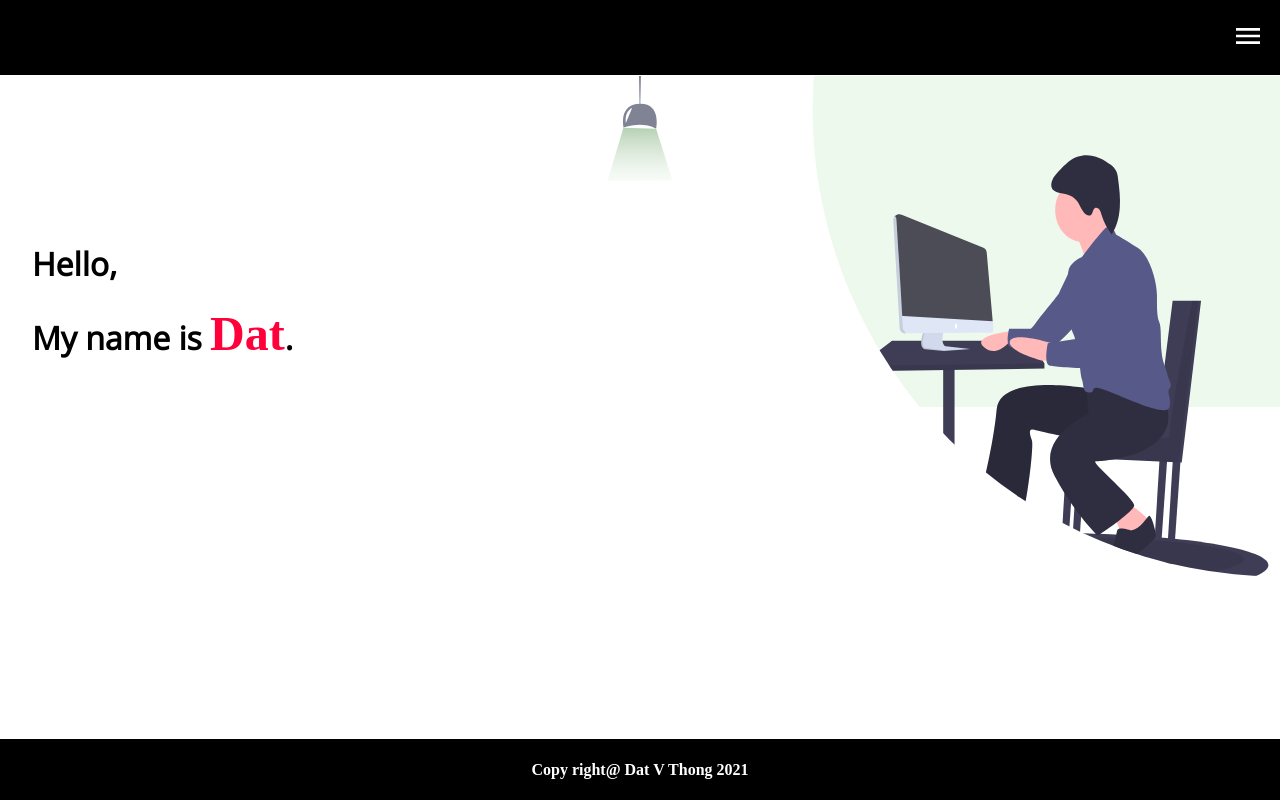
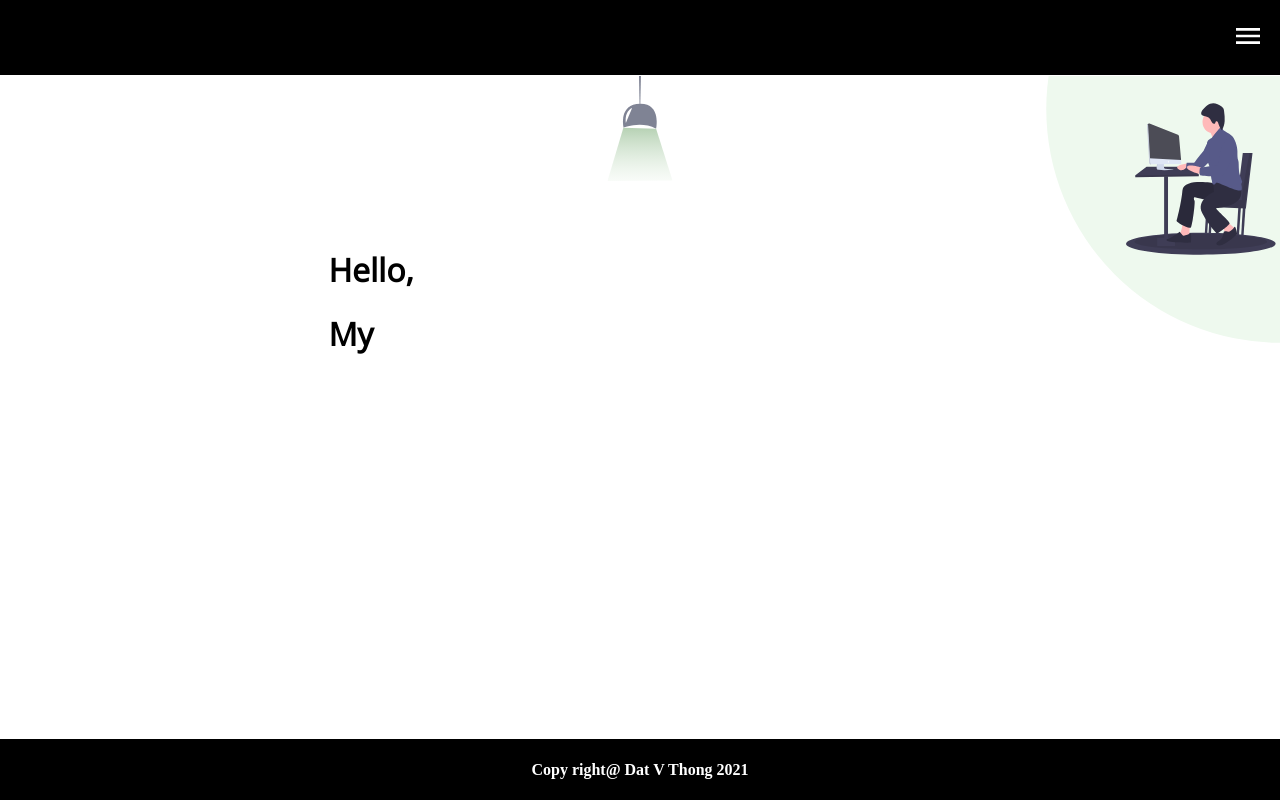
Before and after one commit to oooharuooo/portfolio-react, a React (Create React App) app: page /about in a window 1280 px wide. Both pictures are taken after a click on the element 640 px from the left and 131 px from the top of the page. Built offline with nearby package versions, Linux system fonts and the light colour scheme; a web font is replaced by a local one.

Commit message:
added WorkingPerson animation

```diff
--- a/src/components/AboutPage.js
+++ b/src/components/AboutPage.js
@@ -60,7 +60,7 @@ const mission = {
 		opacity: 1,
 		transition: {
 			ease: "easeInOut",
-			delay: 6.5,
+			delay: 8.5,
 			duration: 1,
 		},
 	},
@@ -98,7 +98,7 @@ const AboutPage = () => {
 								}}
 								onInit={(typewriter) => {
 									typewriter
-										.pauseFor(1000)
+										.pauseFor(2000)
 										.typeString("<h1>Hello,</h1>")
 										.typeString("<h1>My name is <span>Dat</span>.</h1>")
 										.pauseFor(1000)
@@ -162,6 +162,7 @@ const Wrapper = styled.div`
 
 	.container {
 		display: flex;
+		justify-content: center;
 		height: 100%;
 		background-color: white;
 
--- a/src/img/WorkingPerson.js
+++ b/src/img/WorkingPerson.js
@@ -1,11 +1,33 @@
 import React from "react";
 import styled from "styled-components";
+import { motion } from "framer-motion";
+
+const container = {
+	hidden: {
+		opacity: 0,
+		clipPath: "circle(10% at 100% 0%)",
+	},
+	visible: {
+		opacity: 1,
+		clipPath: "circle(25% at 100% 10%)",
+		transition: {
+			ease: "easeInOut",
+			duration: 2,
+			delay: 0.5,
+		},
+	},
+};
 
 const WorkingPerson = ({ lightOpening }) => {
 	return (
 		<>
 			{lightOpening && (
-				<Wrapper>
+				<Wrapper
+					as={motion.div}
+					variants={container}
+					initial="hidden"
+					animate="visible"
+				>
 					<div>
 						<svg
 							width="232"
@@ -218,7 +240,7 @@ export default WorkingPerson;
 
 const Wrapper = styled.div`
 	background-color: #eef9ee;
-	clip-path: circle(50% at 100% 10%);
+	clip-path: circle(35% at 100% 10%);
 
 	width: 100%;
 	height: 50%;
@@ -231,8 +253,14 @@ const Wrapper = styled.div`
 		align-items: flex-end;
 
 		svg {
-			width: 35%;
+			width: 25%;
 			height: auto;
+			@media (min-width: 768px) {
+				width: 15%;
+			}
+			@media (min-width: 1024px) {
+				width: 12%;
+			}
 		}
 	}
 `;
```
